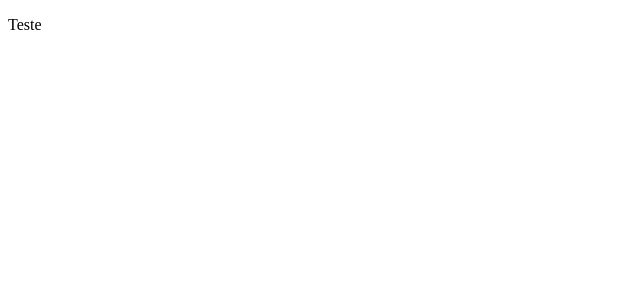
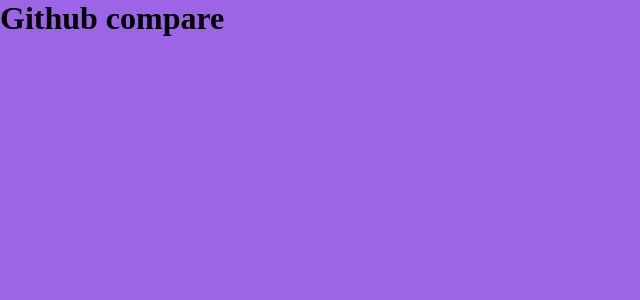
Before and after one commit to mechanizzed/react-js-git-compare, a React (Create React App) app: page / in a window 1280 px wide. Shown: the top 300 px of the page, without its empty margins (0-640 px from the left). Built offline with nearby package versions, Linux system fonts and the light colour scheme.

Commit message:
Added GlobalStyle

```diff
--- a/src/App.js
+++ b/src/App.js
@@ -1,11 +1,16 @@
-import React from 'react';
+import React, { Fragment } from 'react';
+
+import GlobalStyle from './styles/global';
 
 const App = () => ({
   render() {
     return (
-      <div>
-        <p>Teste</p>
-      </div>
+      <Fragment>
+        <GlobalStyle />
+        <div>
+          <h1>Github compare</h1>
+        </div>
+      </Fragment>
     );
   },
 });
--- /dev/null
+++ b/src/styles/global.js
@@ -0,0 +1,16 @@
+import { createGlobalStyle } from 'styled-components';
+
+const GlobalStyle = createGlobalStyle`
+  * {
+    margin: 0;
+    padding: 0;
+    box-sizing: border-box;
+  }
+  body {
+    background: #9b65e6;
+    text-rendering: optimizeLegibility !important;
+    -webkit-font-smoothing: antialiased !important;
+  }
+`;
+
+export default GlobalStyle;
```
